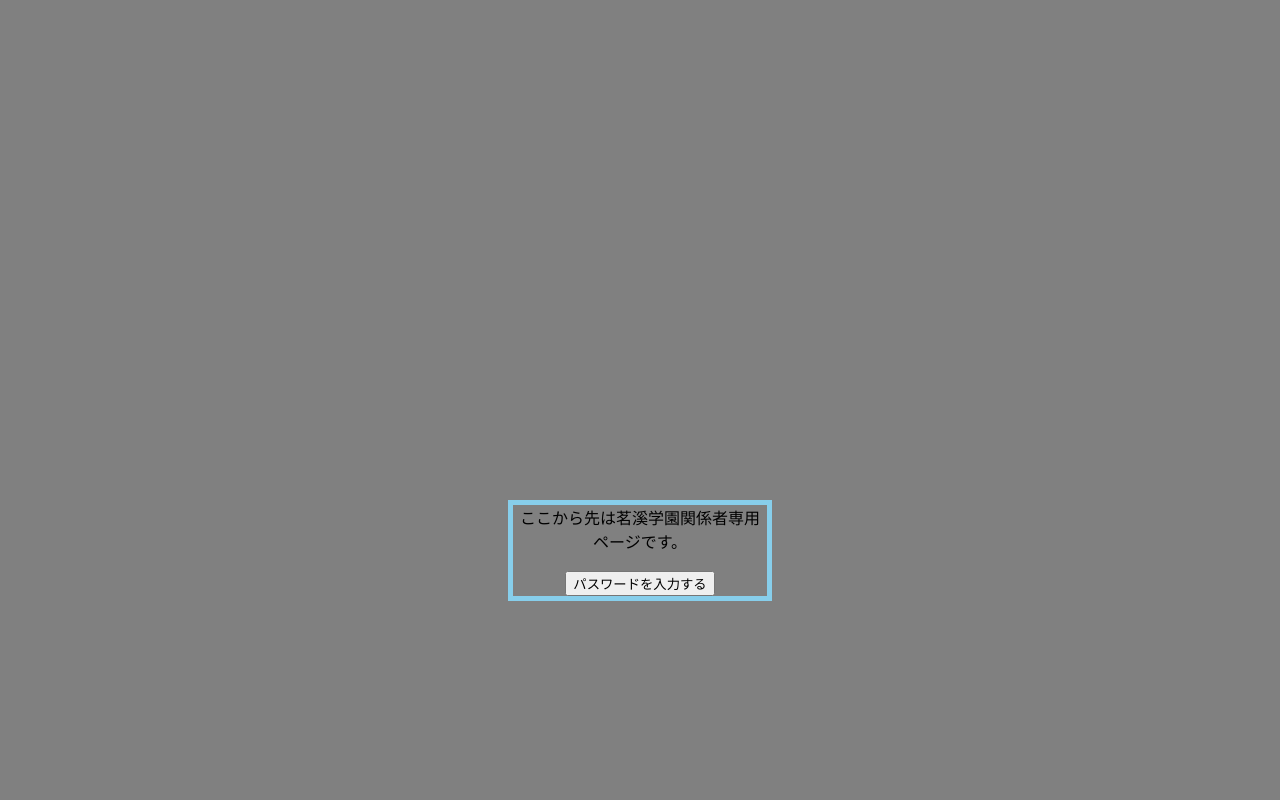
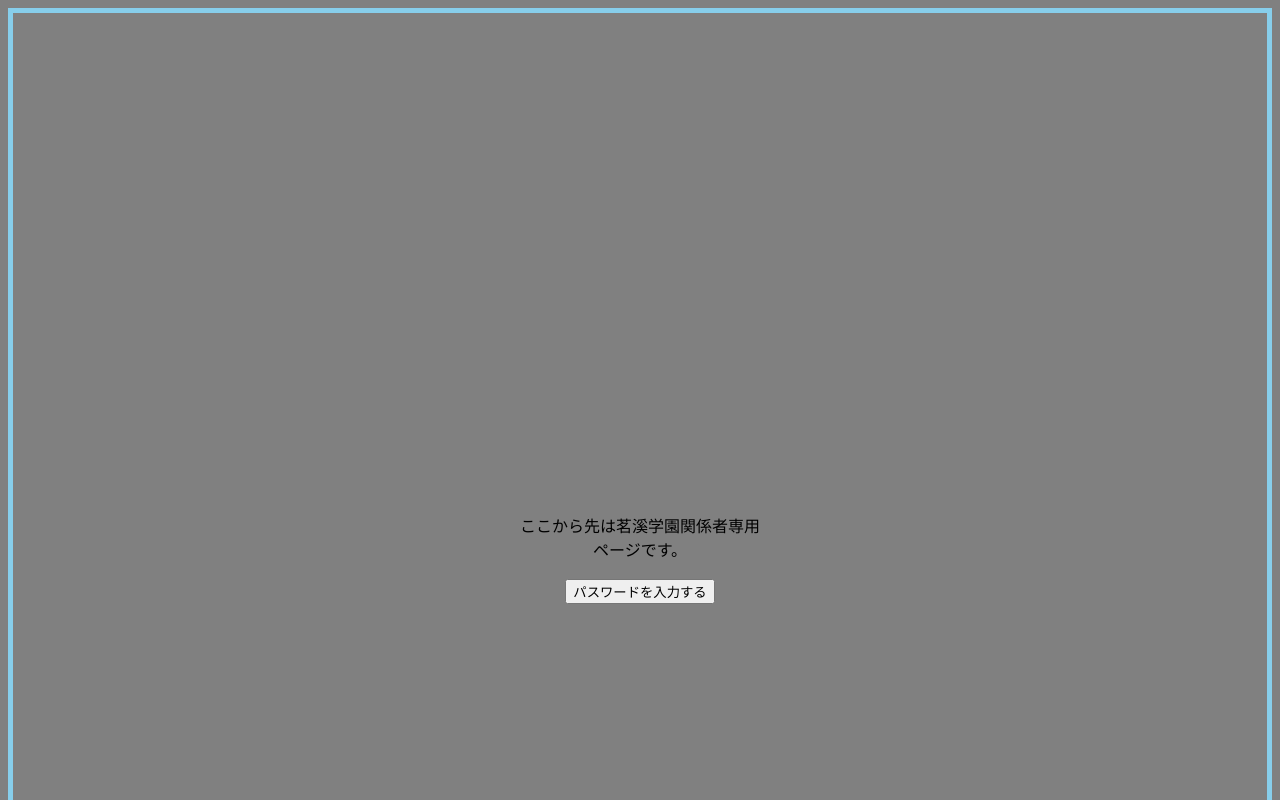
Before and after one commit to yu-chan983/log-in_tososai, a plain HTML site: page index.html in a window 1280 px wide. Shown: the top 800 px of the page. Drawn offline with Linux system fonts and the light colour scheme.

Commit message:
Update index.html

```diff
--- a/index.html
+++ b/index.html
@@ -21,7 +21,7 @@ function myEnter(){
    }
 
 .form {
-   margin: 500px;
+   padding: 500px;
    border: solid 5px skyblue;
    text-align: center;
    text-size: 50px;
```
